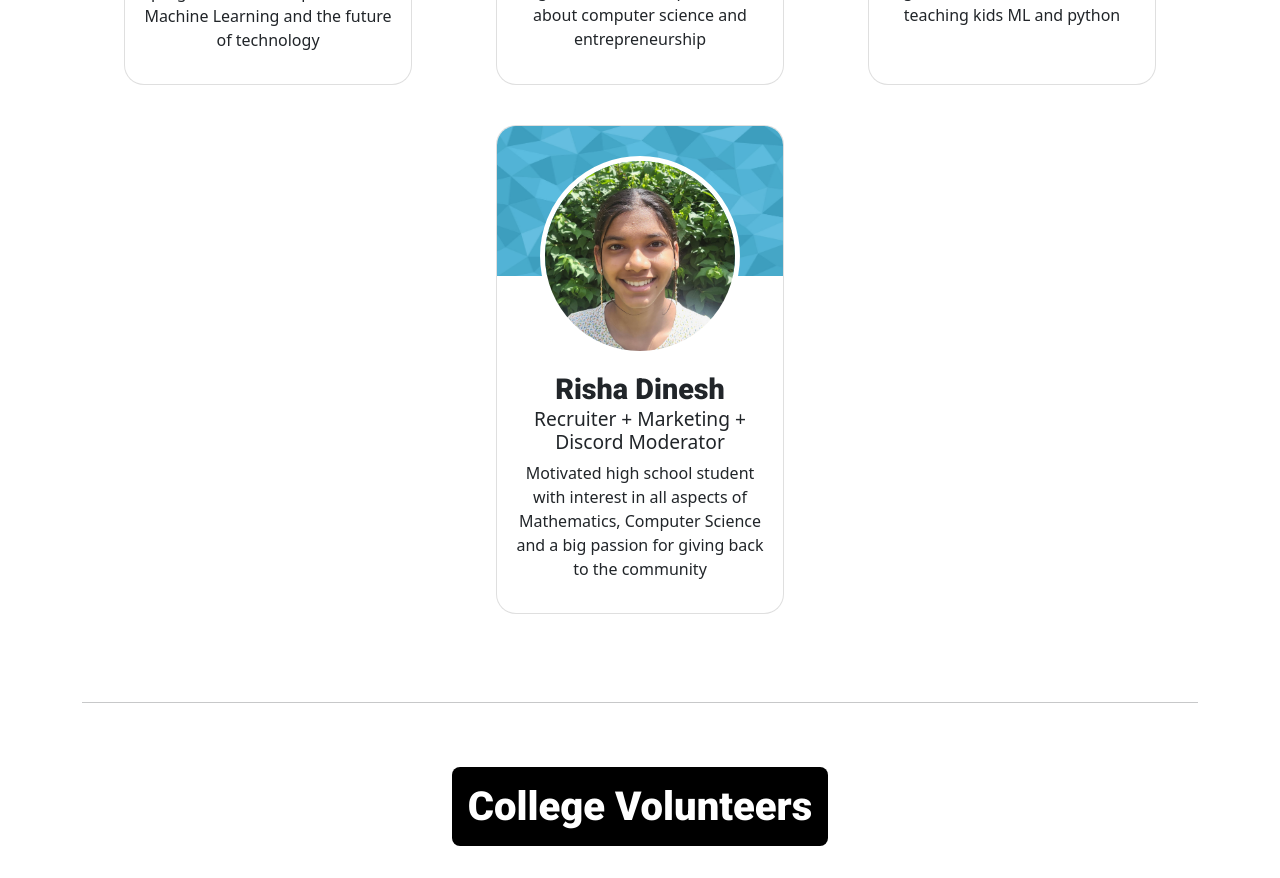
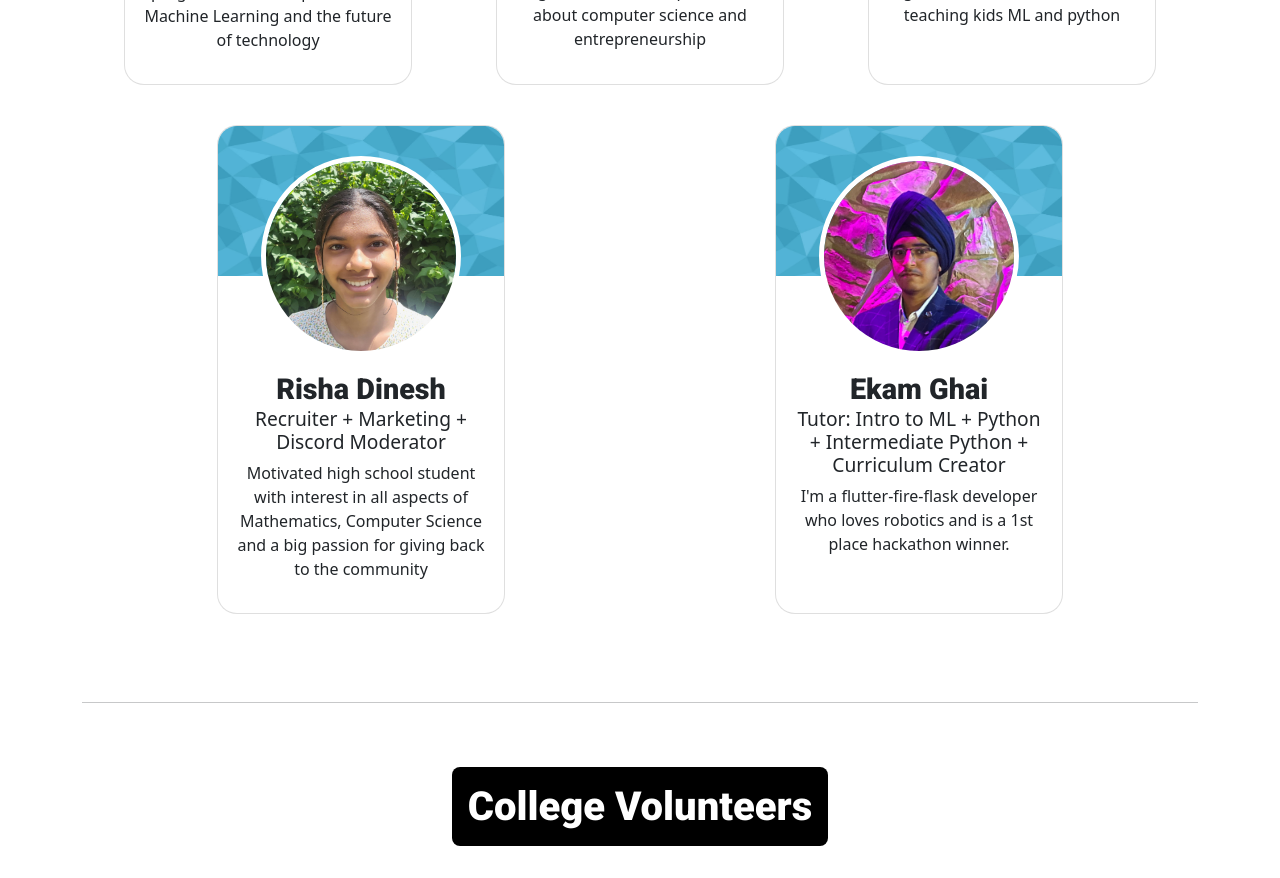
Before and after one commit to Neuracode/website, a Next.js app: page /about/team in a window 1280 px wide. Shown: the part 4120-4998 px from the top of the page. Built offline with nearby package versions, Linux system fonts and the light colour scheme.

Commit message:
Add new team member

```diff
--- a/pages/about/team.tsx
+++ b/pages/about/team.tsx
@@ -174,6 +174,13 @@ const Team: React.FC = () => {
             description:
                 'Motivated high school student with interest in all aspects of Mathematics, Computer Science and a big passion for giving back to the community',
         },
+        {
+            name: 'Ekam Ghai',
+            title: 'Tutor: Intro to ML + Python + Intermediate Python + Curriculum Creator',
+            image: 'ekam_ghai.jpeg',
+            description:
+                'I\'m a flutter-fire-flask developer who loves robotics and is a 1st place hackathon winner.',
+        },
     ];
 
     const collegeVolunteers: ITeamCard[] = [
```
Also changed, not shown: public/team/ekam_ghai.jpeg (added).
